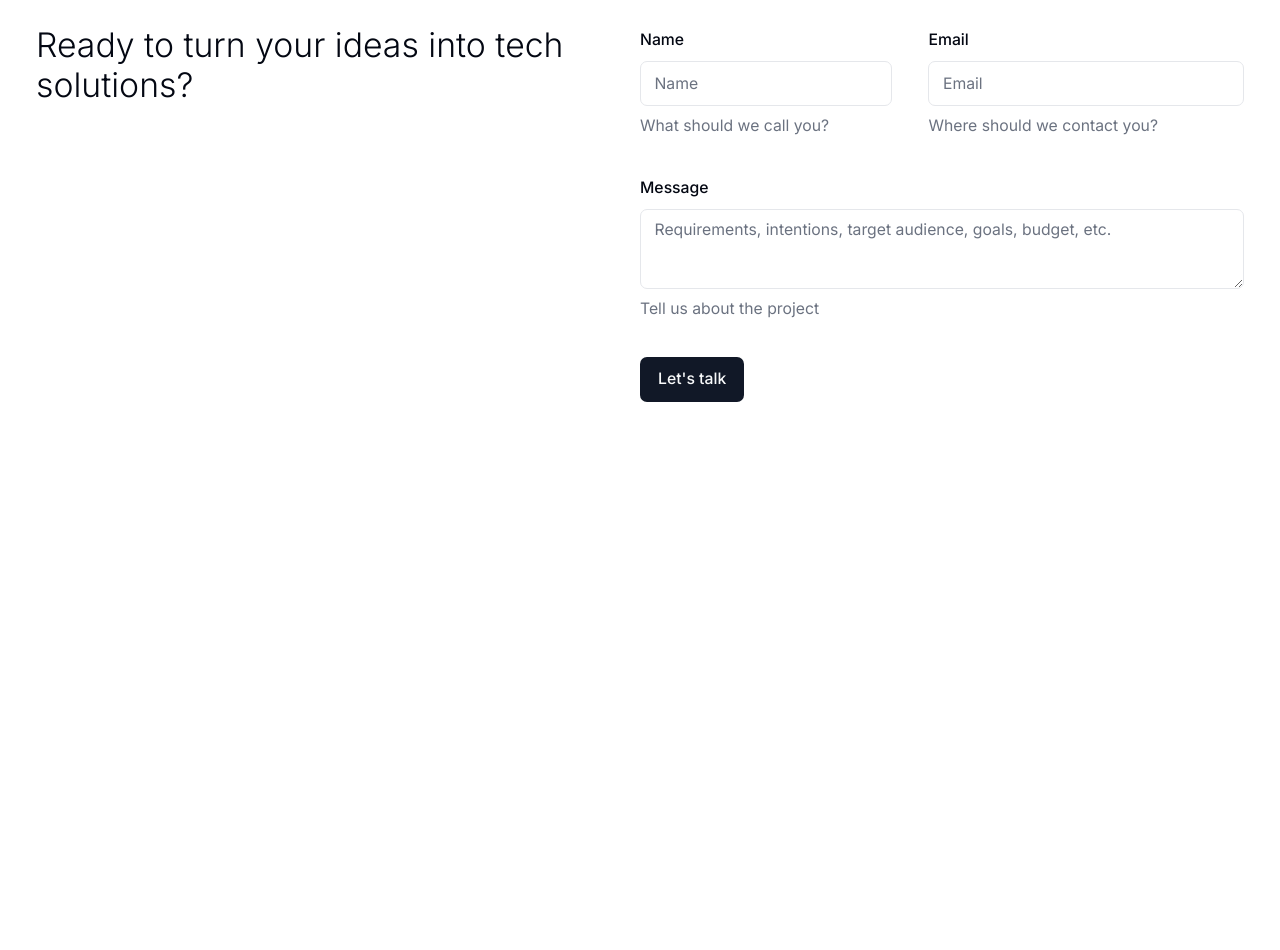
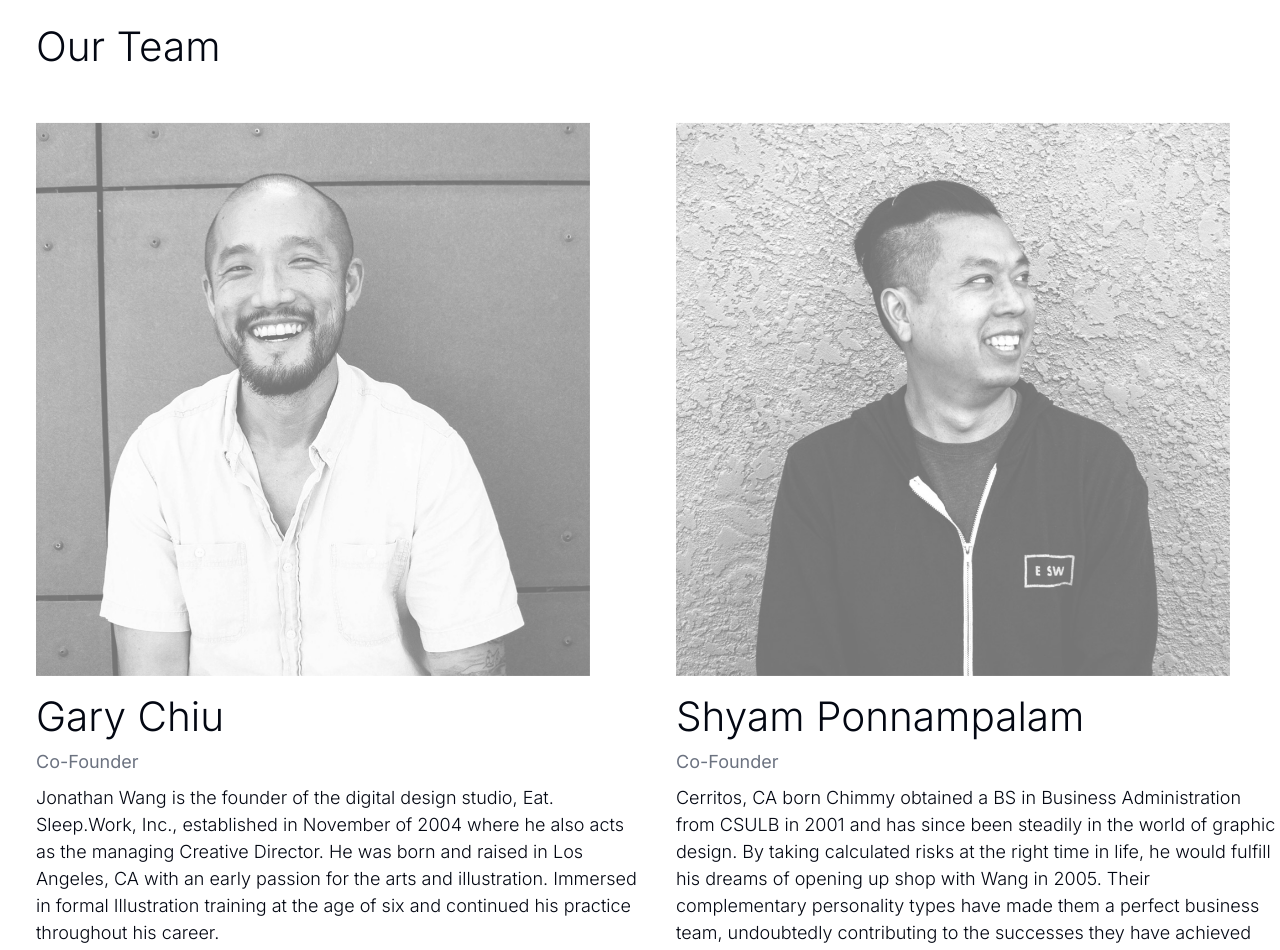
Before and after one commit to garygcchiu/cdap-site, a Next.js app: page / in a window 1280 px wide. Shown: the part 4120-5070 px from the top of the page. Before the commit the page ends 4822 px from the top, so only its background shows below. Built offline with nearby package versions, Linux system fonts and the light colour scheme; a web font is replaced by a local one; what @designbycode/tailwindcss-text-stroke would draw is missing.

Commit message:
add Team section

```diff
--- a/src/app/page.tsx
+++ b/src/app/page.tsx
@@ -9,6 +9,7 @@ import { Services } from '@/components/Services';
 import marketingPic from '/public/marketing.webp';
 import websitesPic from '/public/websites.webp';
 import brandingWoganPic from '/public/branding-wogan-web.png';
+import { Team } from '@/components/Team';
 
 const navData = [
     { title: 'Projects', href: '#projects ' },
@@ -104,6 +105,25 @@ const servicesData2 = [
     },
 ];
 
+const teamData = [
+    {
+        name: 'Gary Chiu',
+        title: 'Co-Founder',
+        picture: '/ESW-Jonathan-1.jpg',
+        biography:
+            'Jonathan Wang is the founder of the digital design studio, Eat. Sleep.Work, Inc., established in November of 2004 where he also acts as the managing Creative Director. He was born and raised in Los Angeles, CA with an early passion for the arts and illustration. Immersed in formal Illustration training at the age of six and continued his practice throughout his career.\n' +
+            'Jonathan graduated from California State University Long Beach in 2000 with a B.S. Business Management and an emphasis in Information Systems, while simultaneously enrolled in the Graphic Design program at Art Center in 1998. He has been working in Advertising and Marketing professionally since 1999, with some of the biggest multinational clients in the world such as Nestlé, UBS, Henkel, Disney, Warner Bros. and Mattel. He has partnered with well-known agencies such as BBDO (the world’s most awarded agency), Trigger LA, Midnight Oil Creative, Brand Thirty-Three, and Rocket XL.',
+    },
+    {
+        name: 'Shyam Ponnampalam',
+        title: 'Co-Founder',
+        picture: '/ESW-Chimmy-1.jpg',
+        biography:
+            'Cerritos, CA born Chimmy obtained a BS in Business Administration from CSULB in 2001 and has since been steadily in the world of graphic design. By taking calculated risks at the right time in life, he would fulfill his dreams of opening up shop with Wang in 2005. Their complementary personality types have made them a perfect business team, undoubtedly contributing to the successes they have achieved with Eat Sleep Work.\n' +
+            'Along with an advanced understanding of a variety of programming languages and a knack for problem solving, he brings with him a true passion for the design process. In particular, he is driven and inspired by clients with whom he works through their enthusiasm for the product they make or the service they provide. With a sharp tongue and quick wit, he always tells it like it is, with a brutal yet refreshing sense of honesty.',
+    },
+];
+
 export default function Home() {
     return (
         <div>
@@ -115,6 +135,7 @@ export default function Home() {
                     <SubHero data={subheroData} />
                     <Process data={processData} />
                     <Services data={servicesData2} />
+                    <Team data={teamData} />
                     <HomeCTA text={ctaData} />
                 </main>
             </div>
--- /dev/null
+++ b/src/components/Team.tsx
@@ -0,0 +1,59 @@
+import NextImage from '@/components/ui/NextImage';
+
+interface TeamProps {
+    data: TeamProfileProps[];
+}
+
+interface TeamProfileProps {
+    name: string;
+    title: string;
+    picture: string;
+    biography: string;
+}
+
+const TeamProfile = ({ name, title, picture, biography }: TeamProfileProps) => {
+    return (
+        <div className={'w-full mb-8'}>
+            <NextImage
+                alt={name}
+                src={picture}
+                width={0}
+                height={0}
+                useSkeleton
+                sizes="100vw"
+                style={{ width: '100%', height: 'auto' }}
+                className={'md:w-11/12'}
+            />
+            <h3 className={'text-4xl font-light mt-4 mb-2'}>{name}</h3>
+            <h5 className={'text-muted-foreground font-normal mb-2'}>{title}</h5>
+            <div>
+                {biography.split('\n').map((i, key) => {
+                    return (
+                        <p className={'mb-2 font-[350]'} key={key}>
+                            {i}
+                        </p>
+                    );
+                })}
+            </div>
+        </div>
+    );
+};
+
+export const Team = ({ data }: TeamProps) => {
+    return (
+        <section className={'pt-[100px] container mb-12 md:mb-16'}>
+            <h1 className={'font-light text-4xl text-foreground mb-12'}>Our Team</h1>
+            <div className={`grid grid-cols-1 md:grid-cols-${data.length} md:space-x-8`}>
+                {data.map((d, index) => (
+                    <TeamProfile
+                        name={d.name}
+                        title={d.title}
+                        picture={d.picture}
+                        biography={d.biography}
+                        key={index}
+                    />
+                ))}
+            </div>
+        </section>
+    );
+};
--- a/src/components/ui/NextImage.tsx
+++ b/src/components/ui/NextImage.tsx
@@ -34,10 +34,13 @@ export default function NextImage({
     ...rest
 }: NextImageProps) {
     const [status, setStatus] = React.useState(useSkeleton ? 'loading' : 'complete');
-    const widthIsSet = className?.includes('w-') ?? false;
+    // const widthIsSet = className?.includes('w-') ?? false;
 
     return (
-        <figure style={!widthIsSet ? { width: `${width}px` } : undefined} className={className}>
+        <figure
+            // style={!widthIsSet ? { width: `${width}px` } : undefined}
+            className={className}
+        >
             <Image
                 className={cn(
                     classNames?.image,
```
Also changed, not shown: public/ESW-Chimmy-1.jpg (added), public/ESW-Jonathan-1.jpg (added).
